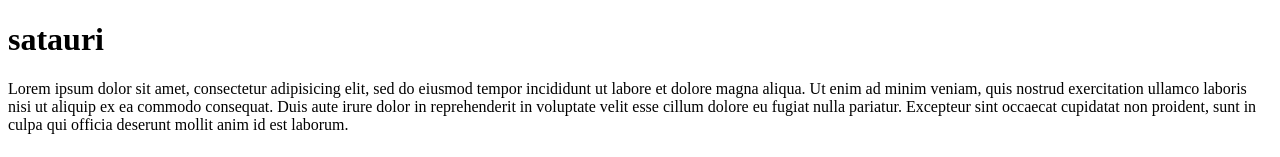
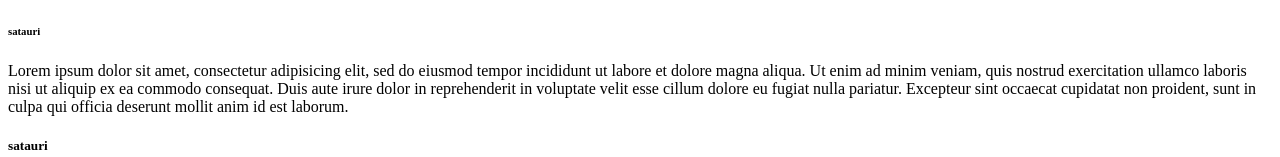
Before and after one commit to kristina-makalatia/Github-Float, a plain HTML site: page index.html in a window 1280 px wide. Shown: the top 157 px of the page. Drawn offline with Linux system fonts and the light colour scheme.

Commit message:
add h6 tag

```diff
--- a/index.html
+++ b/index.html
@@ -4,7 +4,7 @@
 	<title>Float & Github</title>
 </head>
 <body>
-	<h1> satauri </h1>
+	<h6> satauri </h6>
 	<p>Lorem ipsum dolor sit amet, consectetur adipisicing elit, sed do eiusmod
 	tempor incididunt ut labore et dolore magna aliqua. Ut enim ad minim veniam,
 	quis nostrud exercitation ullamco laboris nisi ut aliquip ex ea commodo
```
